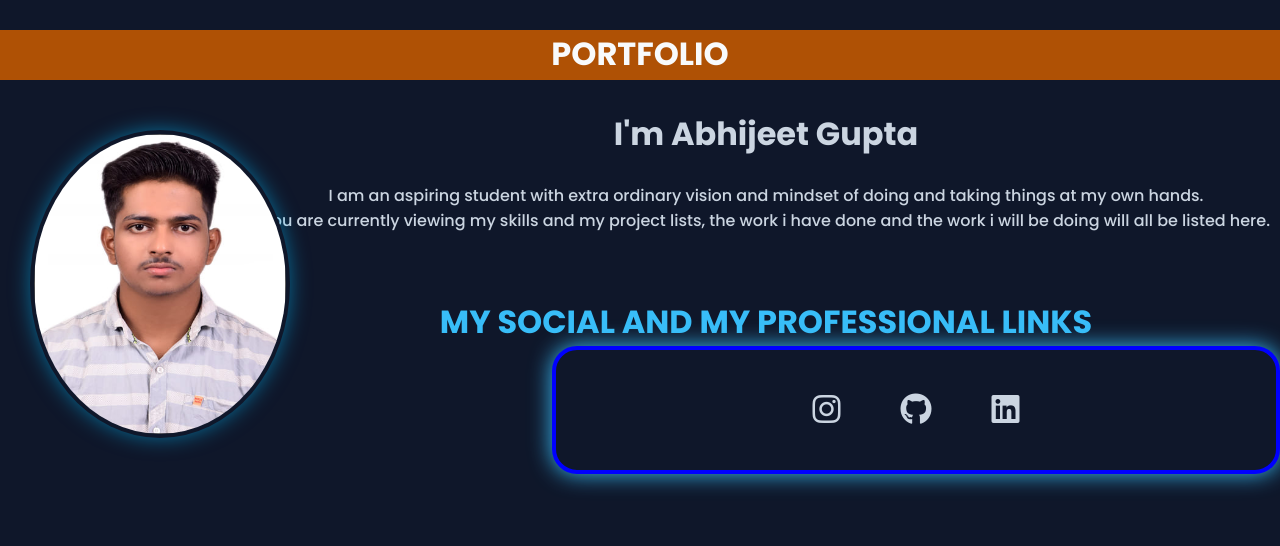
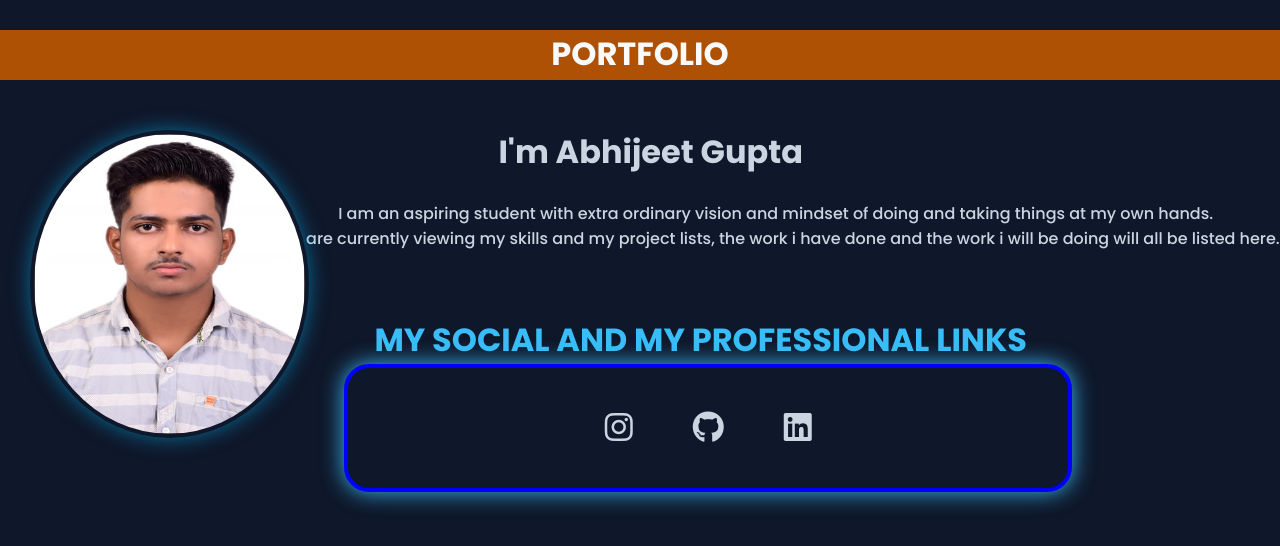
Before and after one commit to abhijeet-gupta0708/ALL-PROJECTS, a plain HTML site: page Projects/Portfolio/index.html in a window 1280 px wide. Drawn offline with Linux system fonts and the light colour scheme.

Commit message:
Headline text alignment made right

```diff
--- a/Projects/Portfolio/style.css
+++ b/Projects/Portfolio/style.css
@@ -25,14 +25,13 @@
 {  margin-left: 0px;
     display: flex;
     width: 100%;
-    height:50vh;
+    min-height:50vh;
     background: linear-gradient(135deg, #2C5364, #203A43);
     background-color: white;
     font-family: sans-serif;
 }
 .profilepicture img
 {   justify-content: center;
-    flex:1;
     margin-top: 20px;
     margin-left: 30px;
     border-radius: 50%;
@@ -40,14 +39,24 @@
     box-shadow: 0 0 20px rgba(0, 191, 255, 0.5);
     align-items: center;
     width: 100%;
-    height: 300px;
+    height:300px;
      position: relative;
-    /* left: 500px; */
+
 }
 .textside
 {
-    flex:1;
-    left: 0%;
+    flex:1.2;
+    display: flex;
+    flex-direction: column;
+    justify-content: center;
+    align-items: center;
+    text-align: center;
+    /* padding-right: 60px; */
+}
+.textside h1
+{
+     /* margin-right: 600px; */
+    padding-right: 250px;
 }
 /* Animating I am abhijeet gupta part */
 #introtext
@@ -68,6 +77,7 @@
     color: #38BDF8;
     margin-top: 40px;
     font-weight: 7rem;
+    padding-left: 100px;
 }
 /* borderglow is used to make the border glow of social - handle icons */
 @keyframes borderGlow {
@@ -86,7 +96,7 @@
     justify-content: center;
     align-items: center;
     text-align: center;
-    margin-left: 300px;
+    margin-right: 135px;
     border : 4px solid blue;
     border-radius: 25px;
     box-shadow: 0 0  20px rgba(56, 189, 248, 0.4);
```
